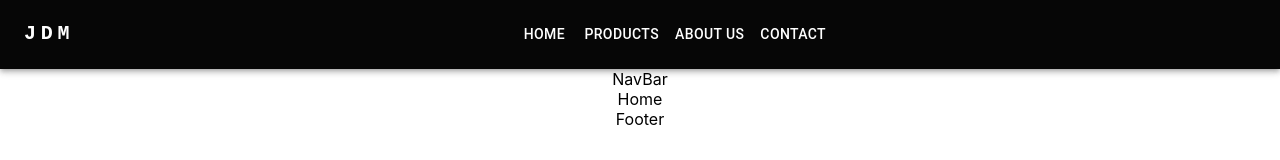
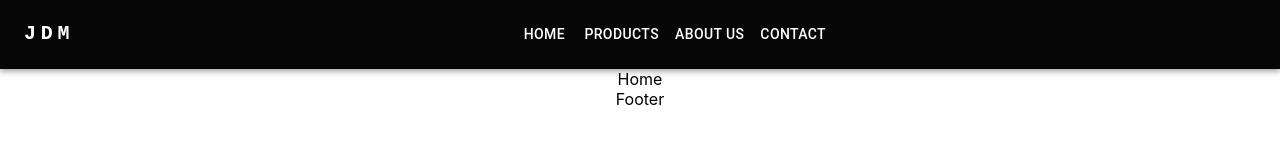
Before and after one commit to samkcrespo/auto-sales-site, a React (Create React App) app in the folder client/: page / in a window 1280 px wide. Shown: the top 160 px of the page. Built offline with nearby package versions, Linux system fonts and the light colour scheme.

Commit message:
remove blank navbar.js file

```diff
--- a/client/src/App.js
+++ b/client/src/App.js
@@ -2,7 +2,6 @@ import logo from './logo.svg';
 import * as React from "react";
 import './App.css';
 import {useState, useEffect} from "react";
-import NavBar from './components/NavBar';
 import Nav from './components/Nav'
 import Home from './components/Home';
 import Footer from './components/Footer';
@@ -28,7 +27,6 @@ function App() {
        <ThemeProvider theme={appliedTheme} />
 
      <Nav />
-      <NavBar />
     <Routes>
     <Route
               index
```
